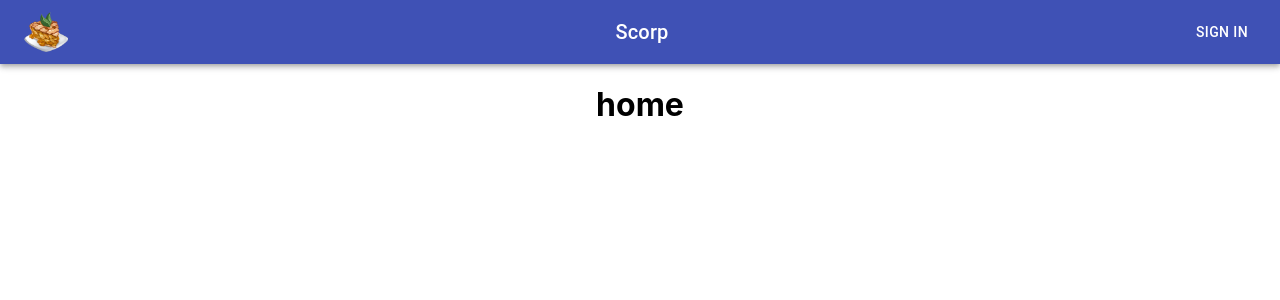
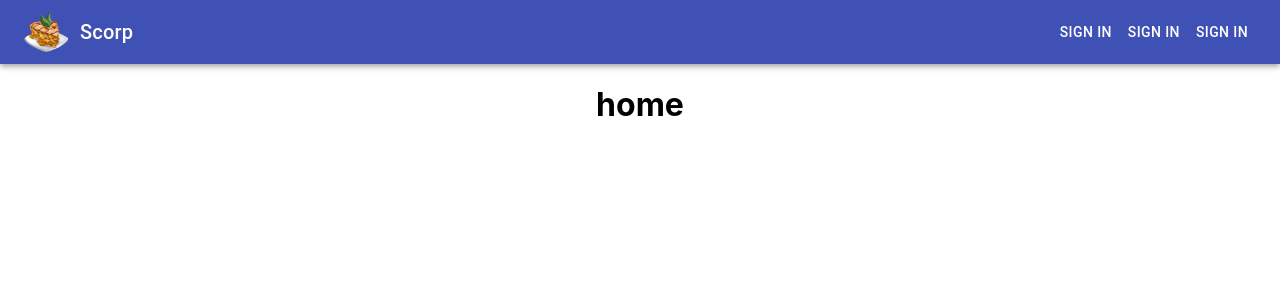
Before and after one commit to Ahmetbasli/active, a React (Create React App) app: page / in a window 1280 px wide. Shown: the top 300 px of the page. Built offline with nearby package versions, Linux system fonts and the light colour scheme.

Commit message:
Update header

```diff
--- a/src/components/header/Header.css
+++ b/src/components/header/Header.css
@@ -1,6 +1,11 @@
 .header {
-  background-color: black;
+  display: flex;
 }
 img {
   height: 40px;
 }
+
+.header__toolbar {
+  display: flex;
+  justify-content: space-between;
+}
--- a/src/components/header/Header.js
+++ b/src/components/header/Header.js
@@ -2,42 +2,18 @@ import React from "react";
 import { makeStyles } from "@material-ui/core/styles";
 import AppBar from "@material-ui/core/AppBar";
 import Toolbar from "@material-ui/core/Toolbar";
-import Typography from "@material-ui/core/Typography";
-import Button from "@material-ui/core/Button";
-import IconButton from "@material-ui/core/IconButton";
 import MenuIcon from "@material-ui/icons/Menu";
 import "./Header.css";
-const useStyles = makeStyles((theme) => ({
-  root: {
-    flexGrow: 1,
-  },
-  menuButton: {
-    marginRight: theme.spacing(2),
-  },
-  title: {
-    flexGrow: 1,
-  },
-}));
+import Rightside from "./right-side/Rightside";
+import Leftside from "./left-side/Leftside";
 
 const Header = () => {
-  const classes = useStyles();
-
   return (
-    <div className={classes.root}>
+    <div>
       <AppBar className="header" position="static">
-        <Toolbar>
-          <IconButton
-            edge="start"
-            className={classes.menuButton}
-            color="primary"
-            aria-label="menu"
-          >
-            <img src="images/myLogo.png" alt="logo" />
-          </IconButton>
-          <Typography variant="h6" className={classes.title}>
-            Scorp
-          </Typography>
-          <Button color="inherit">Sign In </Button>
+        <Toolbar className="header__toolbar">
+          <Leftside />
+          <Rightside />
         </Toolbar>
       </AppBar>
     </div>
--- /dev/null
+++ b/src/components/header/left-side/Leftside.css
@@ -0,0 +1,4 @@
+.leftside {
+  display: flex;
+  align-items: center;
+}
--- /dev/null
+++ b/src/components/header/left-side/Leftside.js
@@ -0,0 +1,17 @@
+import React from "react";
+import IconButton from "@material-ui/core/IconButton";
+import Typography from "@material-ui/core/Typography";
+import "./Leftside.css";
+
+const Leftside = () => {
+  return (
+    <div className="leftside">
+      <IconButton edge="start" color="primary" aria-label="menu">
+        <img src="images/myLogo.png" alt="logo" />
+      </IconButton>
+      <Typography variant="h6">Scorp</Typography>
+    </div>
+  );
+};
+
+export default Leftside;
--- /dev/null
+++ b/src/components/header/right-side/Rightside.js
@@ -0,0 +1,14 @@
+import React from "react";
+import Button from "@material-ui/core/Button";
+
+const Rightside = () => {
+  return (
+    <div>
+      <Button color="inherit">Sign In </Button>
+      <Button color="inherit">Sign In </Button>
+      <Button color="inherit">Sign In </Button>
+    </div>
+  );
+};
+
+export default Rightside;
```
Also changed, not shown: src/components/header/right-side/Rightside.css (added).
